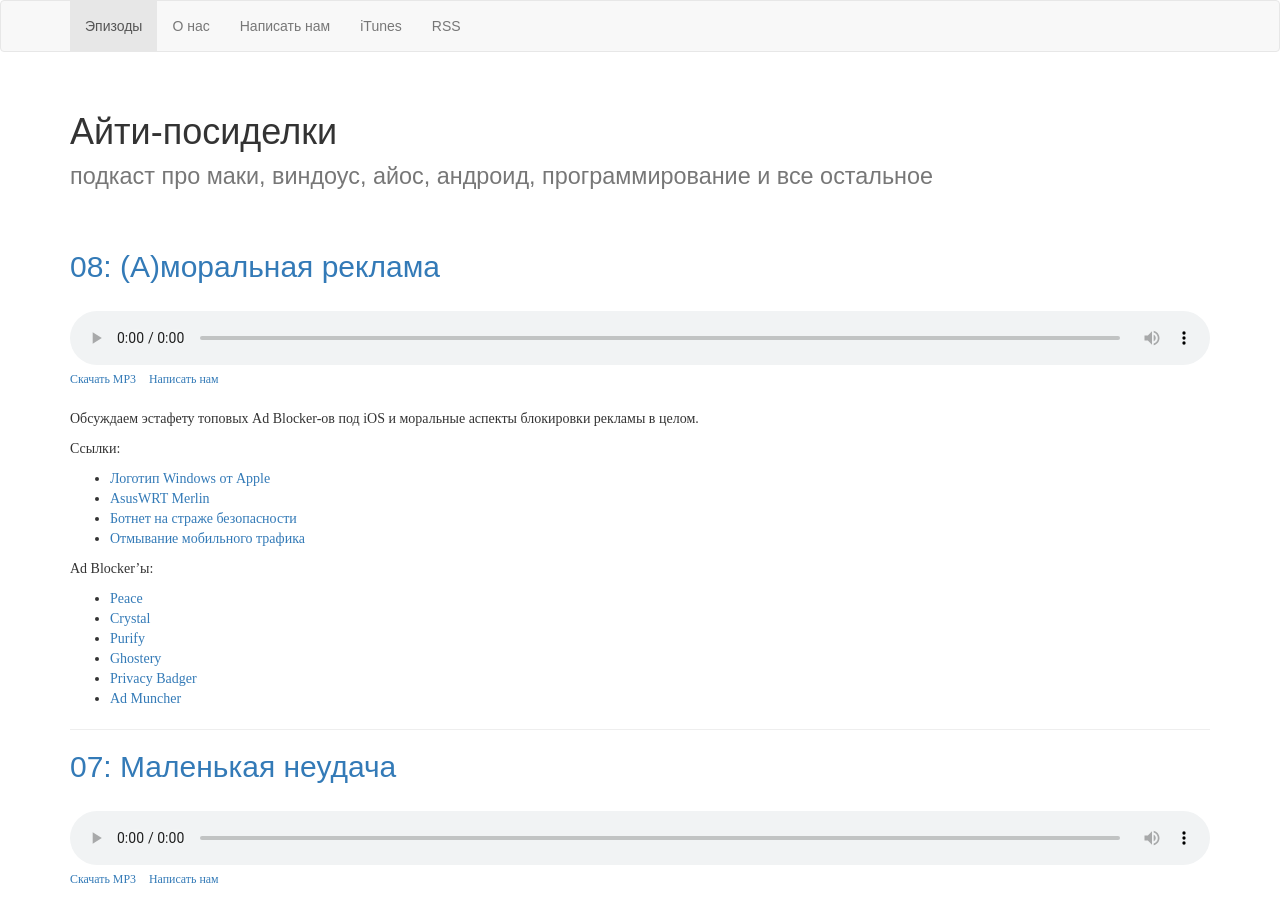
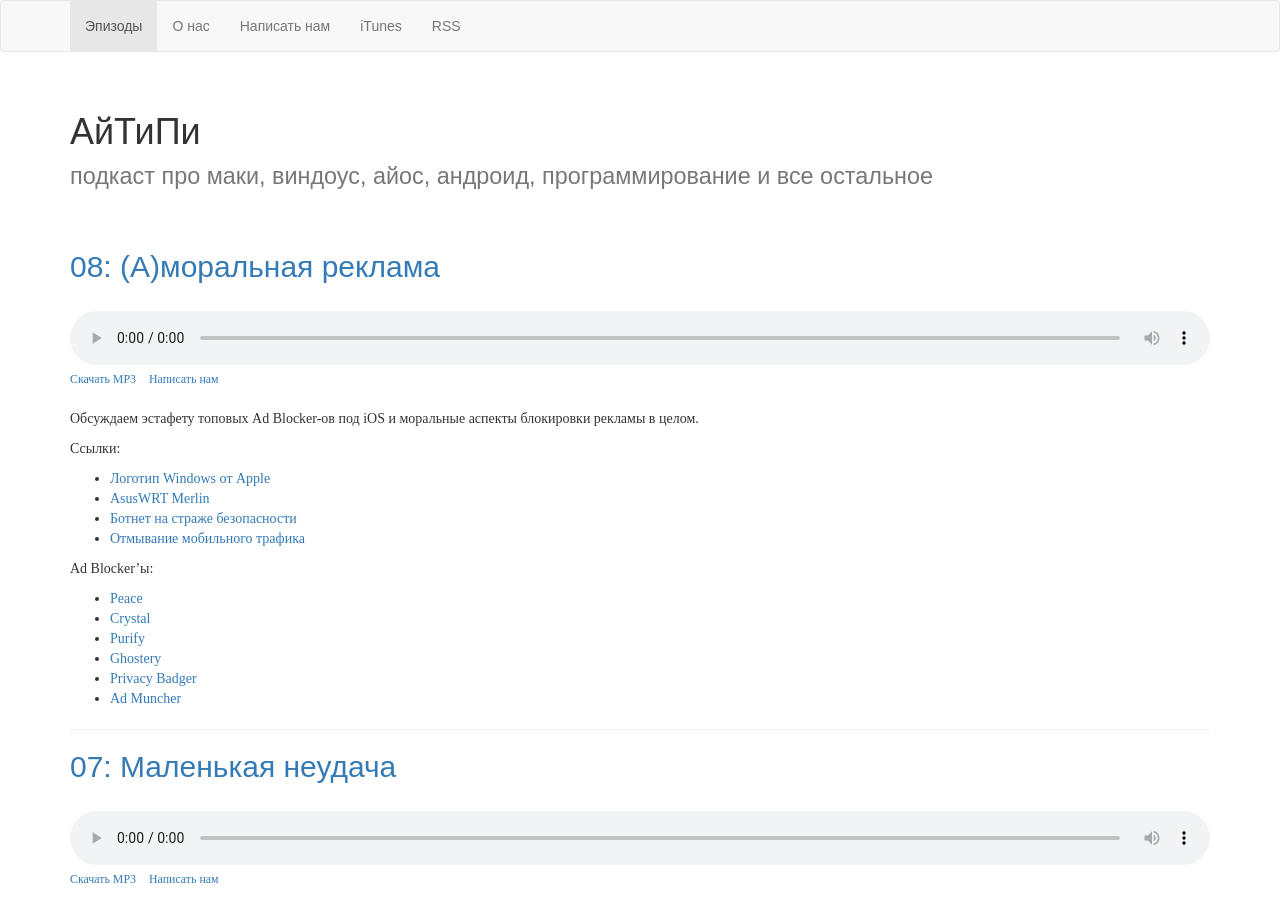
Before and after one commit to andreyvit/it-posidelki, a Jekyll site: the page built from index.html, in a window 1280 px wide and 900 px high. Built offline with Jekyll 4.4.1, drawn with Linux system fonts in a browser that asks for light colours; nearby versions of some CDN libraries.

Commit message:
Update the name

```diff
--- a/_config.yml
+++ b/_config.yml
@@ -1,11 +1,11 @@
-title: Айти-посиделки
+title: АйТиПи
 url: http://айтипи.рф
 feedback_email: "andrey+itp@tarantsov.com"
 safe_url: http://xn--80aqac5aq.xn--p1ai
 google_search_host: айтипи.рф
 subtitle: Обсуждение новостей о маках, виндоус, айос, андроидах, о программировании и всем остальном
 description: "Андрей Таранцов и Тимофей Васенин болтают о новостях про маки, виндоус и мобильники, о программировании, фрилансе и своих проектах, а также обо всем, что приходит в голову по ходу дела."
-home_title: "Айти-посиделки"
+home_title: "АйТиПи"
 home_subtitle: "подкаст про маки, виндоус, айос, андроид, программирование и все остальное"
 language: ru
 author: Андрей Таранцов, Тимофей Васенин
--- a/index.html
+++ b/index.html
@@ -1,6 +1,6 @@
 ---
 title: Эпизоды
-full_title: IT-посиделки
+full_title: АйТиПи
 layout: default
 navigation: 0
 ---
```
